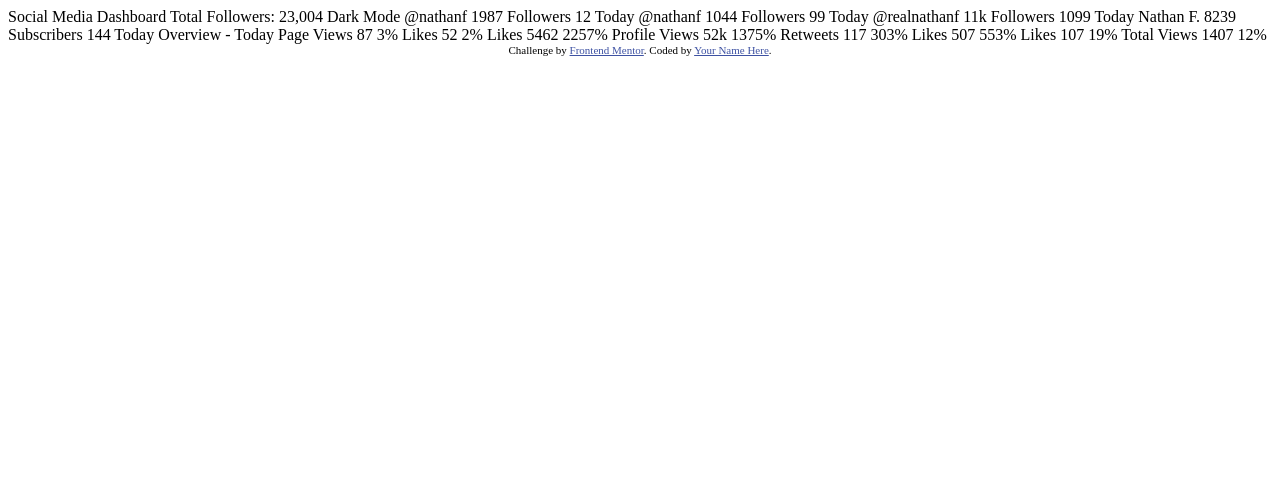
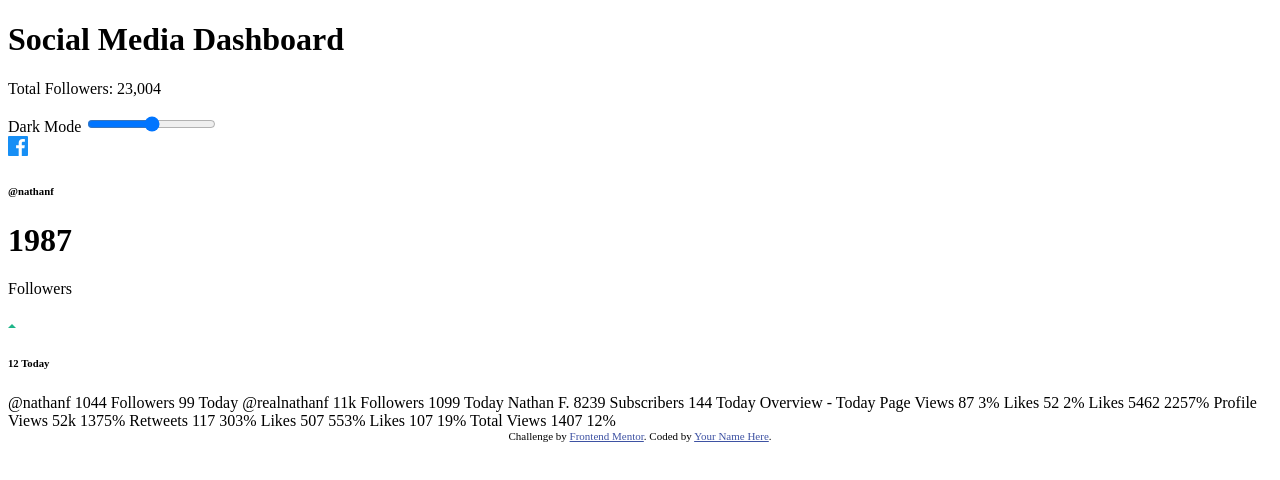
Before and after one commit to roadblock37/social-dashboard, a website: page index.html in a window 1280 px wide. Drawn offline with Linux system fonts and the light colour scheme.

Commit message:
partial html structure

```diff
--- a/index.html
+++ b/index.html
@@ -1,87 +1,89 @@
 <!DOCTYPE html>
 <html lang="en">
   <head>
-  <meta charset="UTF-8">
-  <meta name="viewport" content="width=device-width, initial-scale=1.0"> <!-- displays site properly based on user's device -->
+    <meta charset="UTF-8" />
+    <meta name="viewport" content="width=device-width, initial-scale=1.0" />
+    <!-- displays site properly based on user's device -->
 
-  <link rel="icon" type="image/png" sizes="32x32" href="./images/favicon-32x32.png">
+    <link
+      rel="icon"
+      type="image/png"
+      sizes="32x32"
+      href="./images/favicon-32x32.png"
+    />
 
     <title>Frontend Mentor | [Challenge Name Here]</title>
 
     <!-- Feel free to remove these styles or customise in your own stylesheet 👍 -->
     <style>
-    .attribution { font-size: 11px; text-align: center; }
-    .attribution a { color: hsl(228, 45%, 44%); }
+      .attribution {
+        font-size: 11px;
+        text-align: center;
+      }
+      .attribution a {
+        color: hsl(228, 45%, 44%);
+      }
     </style>
   </head>
   <body>
+    <!-- header container holding page icon and theme selector -->
+    <span class="header-container">
+      <div class="logo-container">
+        <h1>Social Media Dashboard</h1>
+        <p>Total Followers: 23,004</p>
+      </div>
 
-  Social Media Dashboard
-  Total Followers: 23,004
+      <div class="theme-selector-container">
+        <label>Dark Mode</label>
+        <input type="range" />
+      </div>
+    </span>
 
-  Dark Mode
+    <!-- grid container holding social tiles -->
+    <span class="social-grid">
+      <!-- facebook tile -->
+      <div class="social-tile">
+        <div class="socialUser">
+          <!-- facebook icon as an svg -->
+          <svg xmlns="http://www.w3.org/2000/svg" width="20" height="20">
+            <path
+              fill="#178FF5"
+              d="M18.896 0H1.104C.494 0 0 .494 0 1.104v17.793C0 19.506.494 20 1.104 20h9.58v-7.745H8.076V9.237h2.606V7.01c0-2.583 1.578-3.99 3.883-3.99 1.104 0 2.052.082 2.329.119v2.7h-1.598c-1.254 0-1.496.597-1.496 1.47v1.928h2.989l-.39 3.018h-2.6V20h5.098c.608 0 1.102-.494 1.102-1.104V1.104C20 .494 19.506 0 18.896 0z"
+            />
+          </svg>
+          <h6>@nathanf</h6>
+        </div>
 
+        <h1>1987</h1>
+        <p>Followers</p>
+        <div class="social-counter">
+          <!-- up icon as an svg -->
+          <svg xmlns="http://www.w3.org/2000/svg" width="8" height="4">
+            <path fill="#1EB589" fill-rule="evenodd" d="M0 4l4-4 4 4z" />
+          </svg>
+          <h6>12 Today</h6>
+        </div>
+      </div>
+      <!-- twitter tile -->
+      <div class="social-tile">
+        <div class="social-user"></div>
+      </div>
+      <!-- instagram tile -->
+      <div class="social-tile"></div>
+      <!-- youtube tile -->
+      <div class="social-tile"></div>
+    </span>
 
-
-  @nathanf
-  1987
-  Followers
-  12 Today
-
-  @nathanf
-  1044
-  Followers
-  99 Today
-
-  @realnathanf
-  11k
-  Followers
-  1099 Today
-
-  Nathan F.
-  8239
-  Subscribers
-  144 Today
-
-
-
-  Overview - Today
-
-  Page Views
-  87
-  3%
-
-  Likes
-  52
-  2%
-
-  Likes
-  5462
-  2257%
-
-  Profile Views
-  52k
-  1375%
-
-  Retweets
-  117
-  303%
-
-  Likes
-  507
-  553%
-
-  Likes
-  107
-  19%
-
-  Total Views
-  1407
-  12%
+    @nathanf 1044 Followers 99 Today @realnathanf 11k Followers 1099 Today
+    Nathan F. 8239 Subscribers 144 Today Overview - Today Page Views 87 3% Likes
+    52 2% Likes 5462 2257% Profile Views 52k 1375% Retweets 117 303% Likes 507
+    553% Likes 107 19% Total Views 1407 12%
 
     <div class="attribution">
-    Challenge by <a href="https://www.frontendmentor.io?ref=challenge" target="_blank">Frontend Mentor</a>.
-    Coded by <a href="#">Your Name Here</a>.
+      Challenge by
+      <a href="https://www.frontendmentor.io?ref=challenge" target="_blank"
+        >Frontend Mentor</a
+      >. Coded by <a href="#">Your Name Here</a>.
     </div>
   </body>
 </html>
--- a/main.scss
+++ b/main.scss
@@ -1,5 +1,5 @@
 // import individual scss files
 @import "./styles/darkVariables";
-@import "./styles/lightVariables";
+// @import "./styles/lightVariables";
 @import "./styles/fonts";
 @import "./styles/reset";
--- a/styles/_reset.scss
+++ b/styles/_reset.scss
@@ -0,0 +1,5 @@
+*, *::after, *::before {
+    margin: 0;
+    padding: 0;
+    box-sizing: border-box;
+}
```
Lines whose indentation alone changed are shown as unchanged.
